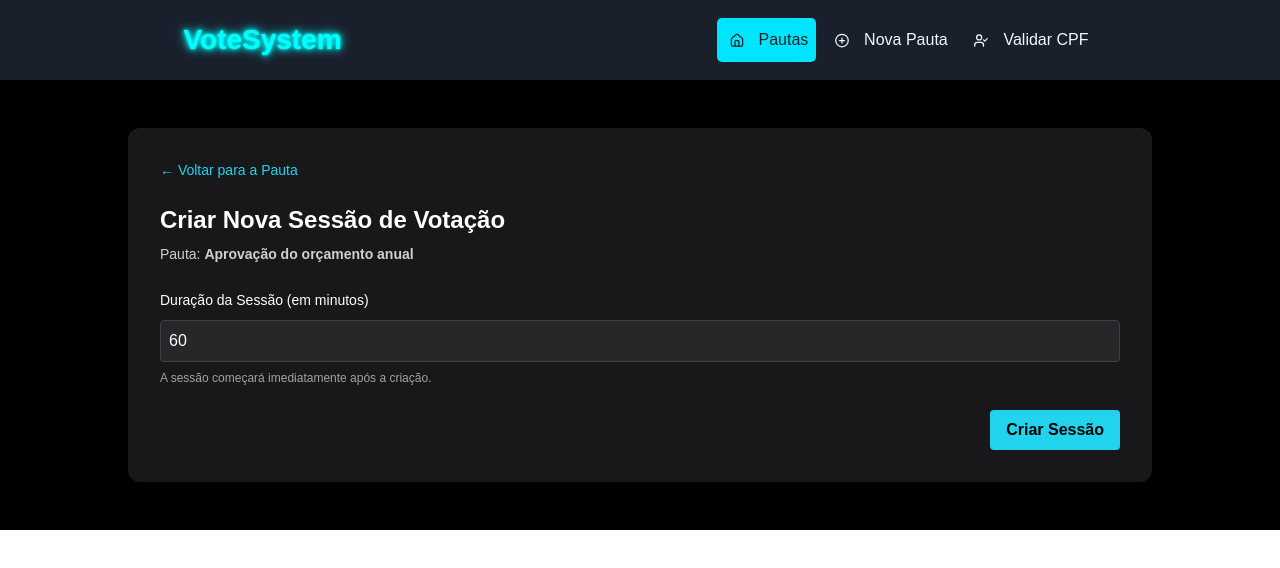
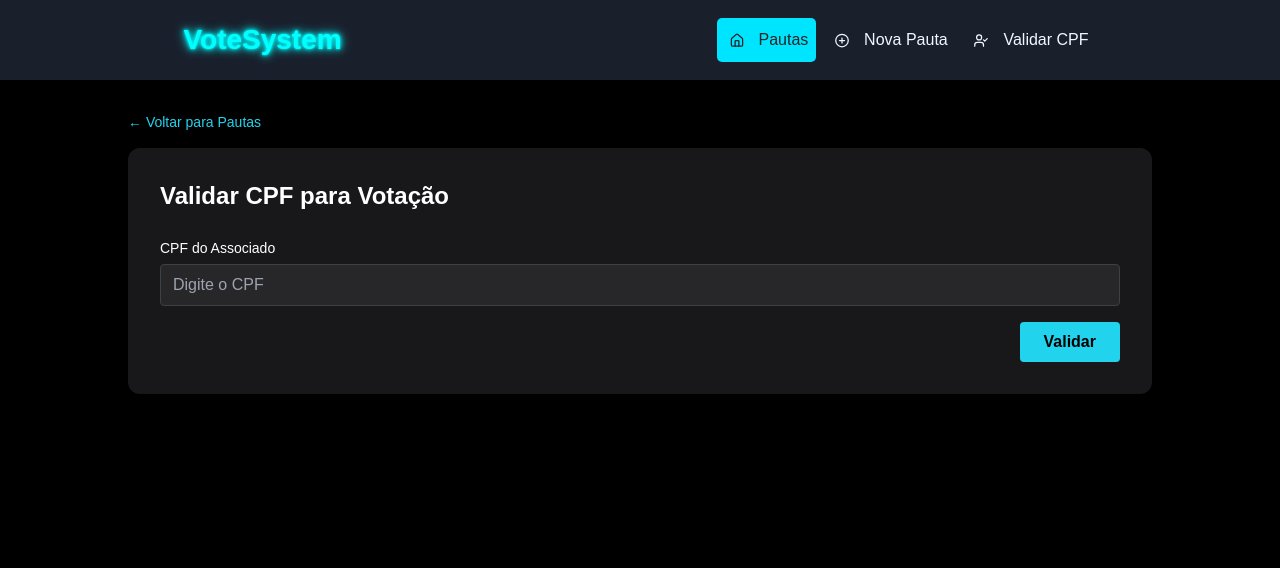
Before and after one commit to joranjoshwa/vote-system, a Next.js app: page / in a window 1280 px wide. Shown: the top 568 px of the page. Built offline with nearby package versions, Linux system fonts and the light colour scheme.

Commit message:
Feat: tela de Validar CPF e de Nova Pauta

```diff
--- /dev/null
+++ b/app/components/novaPauta/index.tsx
@@ -0,0 +1,39 @@
+export const NovaPauta = () => {
+    return (
+        <div className="min-h-screen flex flex-col bg-black text-white">
+            <div className="flex-1 flex flex-col items-center  px-4 py-8">
+                <div className="w-full max-w-2xl mb-4 text-left">
+                    <div className="text-sm text-cyan-400 hover:underline">← Voltar para Pautas</div>
+                </div>
+
+                <div className="bg-zinc-900 w-full max-w-2xl p-8 rounded-xl shadow-lg">
+                    <h2 className="text-2xl font-bold mb-6">Criar Nova Pauta</h2>
+
+                    <div className="space-y-4">
+                        <div>
+                            <label className="text-sm">Descrição da Pauta</label>
+                            <input
+                                type="text"
+                                placeholder="Ex: Aprovação do orçamento anual"
+                                className="w-full bg-zinc-800 border border-zinc-700 px-3 py-2 mt-1 rounded outline-none focus:border-cyan-400"
+                            />
+                        </div>
+
+                        <div>
+                            <label className="text-sm">Email do Responsável</label>
+                            <input
+                                type="text"
+                                placeholder="Ex: admin@exemplo.com"
+                                className="w-full bg-zinc-800 border border-zinc-700 px-3 py-2 mt-1 rounded outline-none focus:border-cyan-400"
+                            />
+                        </div>
+                    </div>
+
+                    <div className="flex justify-end mt-6">
+                        <button className="bg-cyan-400 text-black font-bold px-6 py-2 rounded hover:bg-cyan-300">Criar Pauta</button>
+                    </div>
+                </div>
+            </div>
+        </div>
+    );
+}
--- a/app/components/novaSessao/index.tsx
+++ b/app/components/novaSessao/index.tsx
@@ -1,10 +1,6 @@
 export const NovaSessao = () => {
     return (
         <div className="flex-1 flex justify-center items-center px-4 py-12 bg-black text-white">
-            {/* <div className="w-full max-w-xl mb-4 text-left">
-                <div className="text-sm text-cyan-400 hover:underline cursor-pointer">← Voltar para a Pauta</div>
-            </div>
-             */}
             <div className="bg-zinc-900 p-8 rounded-xl w-full max-w-5xl shadow-lg h-full">
                 <div className="text-sm text-cyan-400 hover:underline flex items-center mb-6">← Voltar para a Pauta</div>
 
--- /dev/null
+++ b/app/components/validaCPF/index.tsx
@@ -0,0 +1,30 @@
+export const ValidaCPF = () => {
+    return (
+        <div className="min-h-screen flex flex-col bg-black text-white">
+            <div className="flex-1 flex flex-col items-center px-8 py-8">
+                <div className="w-full max-w-5xl mb-4 text-left">
+                    <div className="text-sm text-cyan-400 hover:underline">← Voltar para Pautas</div>
+                </div>
+
+                <div className="bg-zinc-900 w-full max-w-5xl p-8 rounded-xl shadow-lg mb-6">
+                    <h2 className="text-2xl font-bold mb-6">Validar CPF para Votação</h2>
+
+                    <div className="space-y-4">
+                        <div>
+                            <label className="text-sm">CPF do Associado</label>
+                            <input
+                                type="text"
+                                placeholder="Digite o CPF"
+                                className="w-full bg-zinc-800 border border-zinc-700 px-3 py-2 mt-1 rounded outline-none focus:border-cyan-400"
+                            />
+                        </div>
+
+                        <div className="flex justify-end">
+                            <button className="bg-cyan-400 text-black font-bold px-6 py-2 rounded hover:bg-cyan-300">Validar</button>
+                        </div>
+                    </div>
+                </div>
+            </div>
+        </div>
+    );
+}
--- a/app/page.tsx
+++ b/app/page.tsx
@@ -3,6 +3,8 @@ import { Header } from "./components/header";
 import { PautasVotacao } from './components/pautasVotacao';
 import { DetalheSessao } from './components/detalhesSessao';
 import { NovaSessao } from "./components/novaSessao";
+import { NovaPauta } from "./components/novaPauta";
+import { ValidaCPF } from "./components/validaCPF";
 
 
 const Page = () => {
@@ -11,7 +13,9 @@ const Page = () => {
       <Header/>
       {/* <PautasVotacao /> */}
       {/* <DetalheSessao /> */}
-      <NovaSessao />
+      {/* <NovaSessao /> */}
+      {/* <NovaPauta /> */}
+      <ValidaCPF />
     </div>
   );
 }
```
